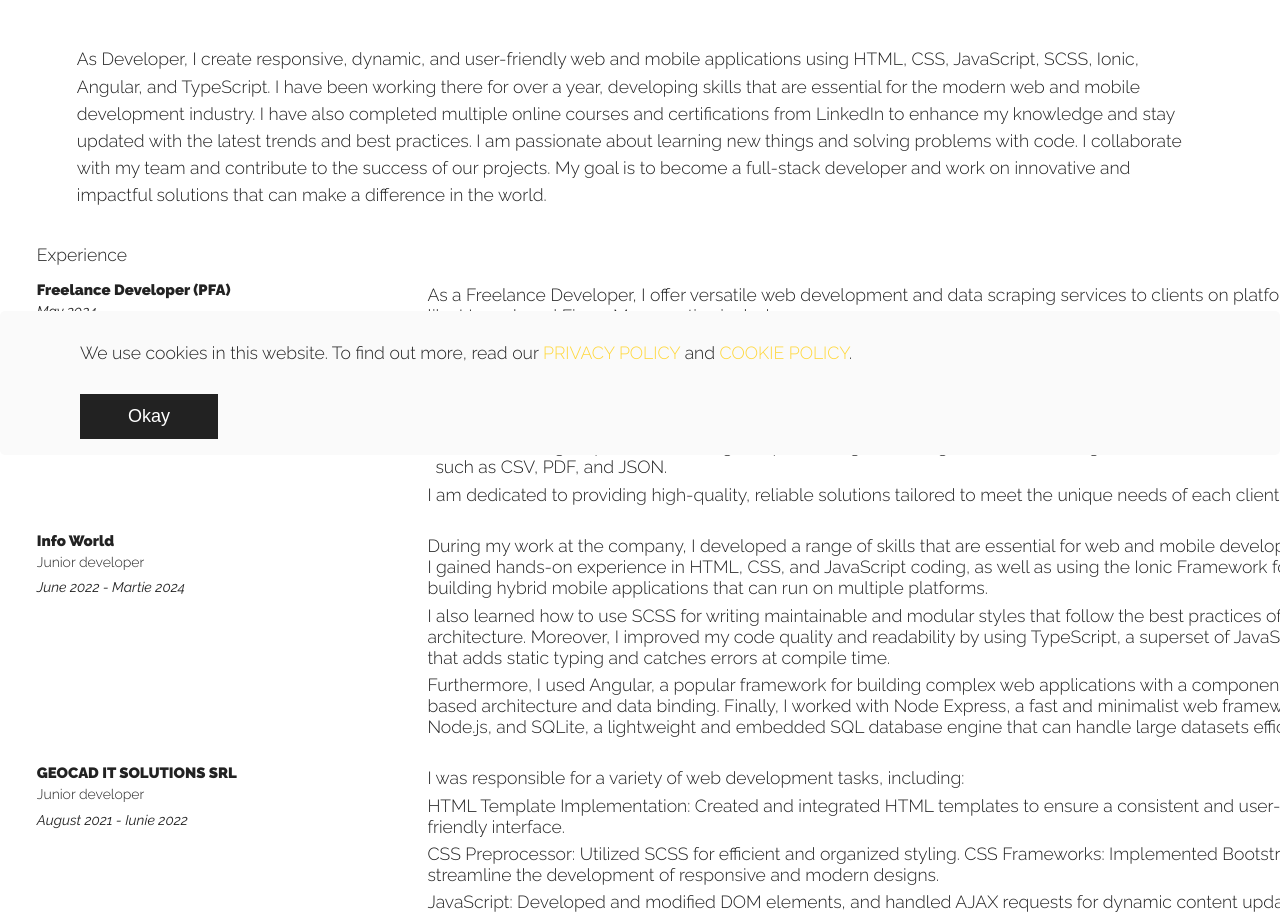
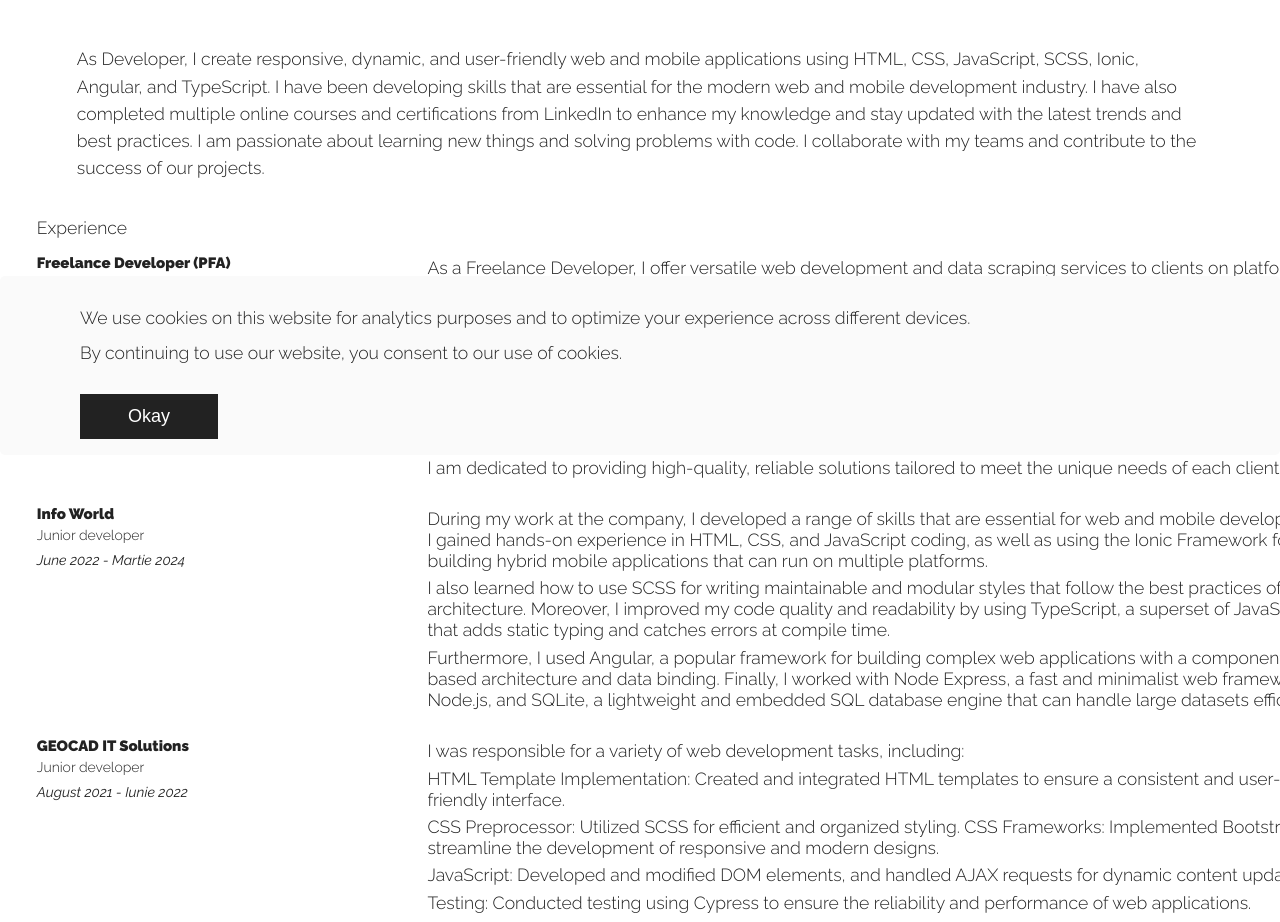
Before and after one commit to dornescum/cv-spa, a website with bundled scripts: page public/index.html in a window 1280 px wide. Shown: the part 345-1267 px from the top of the page. Built offline with nearby package versions, Linux system fonts and the light colour scheme.

Commit message:
Update web developer bio and cookie notice, normalize company name
Updated biography text in the 'Developer' section, by reducing redundancy for cleaner presentation. Adjusted the company name for 'GEOCAD IT SOLUTIONS SRL' to 'GEOCAD IT Solutions' for consistency. Revised the cookie notice message to be more explicit about their use and add an implicit user consent notification.

```diff
--- a/public/index.html
+++ b/public/index.html
@@ -160,14 +160,11 @@
                     <p class="text">
                         As Developer, I create responsive, dynamic, and user-friendly web and mobile
                         applications using HTML, CSS, JavaScript, SCSS, Ionic, Angular, and TypeScript. I have been
-                        working there for over a year, developing skills that are essential for the modern web and
-                        mobile development industry.
+                         developing skills that are essential for the modern web and mobile development industry.
                         I have also completed multiple online courses and certifications from LinkedIn to enhance my
                         knowledge and stay updated with the latest trends and best practices. I am passionate about
-                        learning new things and solving problems with code. I collaborate with my team and contribute to
+                        learning new things and solving problems with code. I collaborate with my teams and contribute to
                         the success of our projects.
-                        My goal is to become a full-stack developer and work on innovative and impactful solutions that
-                        can make a difference in the world.
                     <p>
                 </div>
             </div>
@@ -349,7 +346,7 @@
             <div class="work">
                 <div class="work-header-small">
                     <div class="work-header-wrapper">
-                        <h5>GEOCAD IT SOLUTIONS SRL</h5>
+                        <h5>GEOCAD IT Solutions</h5>
                         <button data-target="#collapse3" class="collapse-btn">
                             <i class="fa fa-chevron-down" aria-hidden="true"></i>
                         </button>
@@ -388,7 +385,7 @@
                 <div class="work-header-big">
                     <div class="work-wrapper">
                         <div class="work-employer">
-                            <h5>GEOCAD IT SOLUTIONS SRL</h5>
+                            <h5>GEOCAD IT Solutions </h5>
                             <p>
                                 Junior developer
                             </p>
@@ -513,8 +510,9 @@
 
     <div class="cookie-container">
         <p id="cookie">
-            We use cookies in this website. To find out more, read our
-            <a href="#">privacy policy</a> and <a href="#">cookie policy</a>.
+            We use cookies on this website for analytics purposes and to optimize your experience across different devices.
+            <br>
+            By continuing to use our website, you consent to our use of cookies.
         </p>
 
         <button class="cookie-btn">
```
